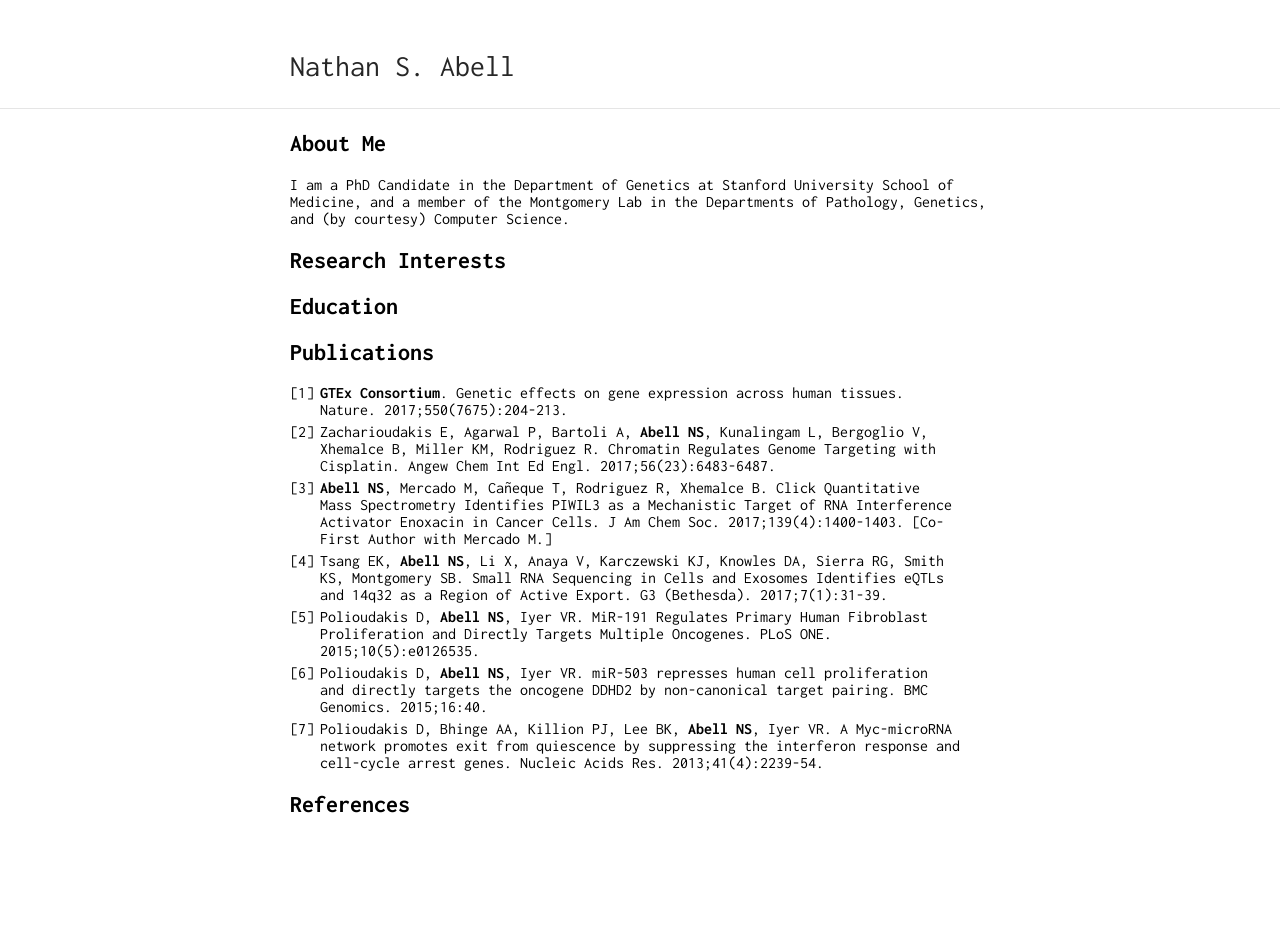
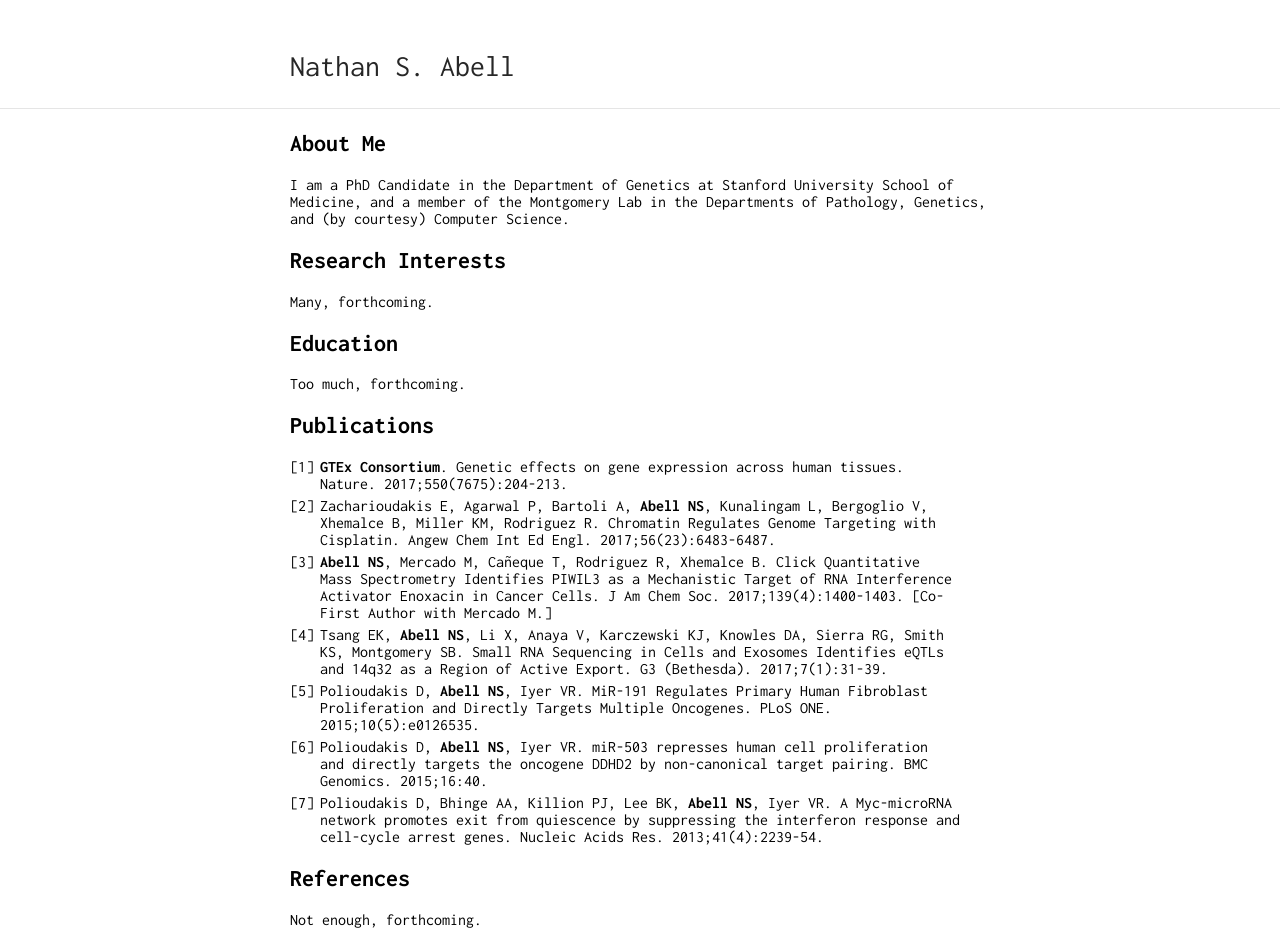
Before and after one commit to nsabell/nsabell.github.io, a Jekyll site: the page built from index.md, in a window 1280 px wide. Built offline with Jekyll 4.4.1, drawn with Linux system fonts in a browser that asks for light colours; our own code applies the rules of GitHub Pages for plain Markdown files; before the commit the page ends 900 px from its top, so only the background shows below that.

Commit message:
publications

```diff
--- a/index.md
+++ b/index.md
@@ -8,7 +8,11 @@ I am a PhD Candidate in the Department of Genetics at Stanford University School
 
 ## Research Interests
 
+Many, forthcoming.
+
 ## Education
+
+Too much, forthcoming.
 
 ## Publications
 
@@ -22,3 +26,5 @@ I am a PhD Candidate in the Department of Genetics at Stanford University School
 {: reversed="reversed"}
 
 ## References
+
+Not enough, forthcoming.
```
